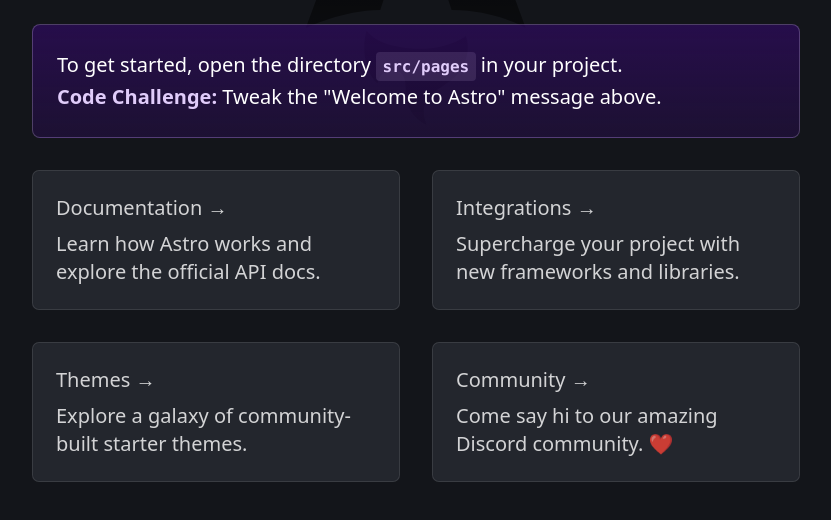
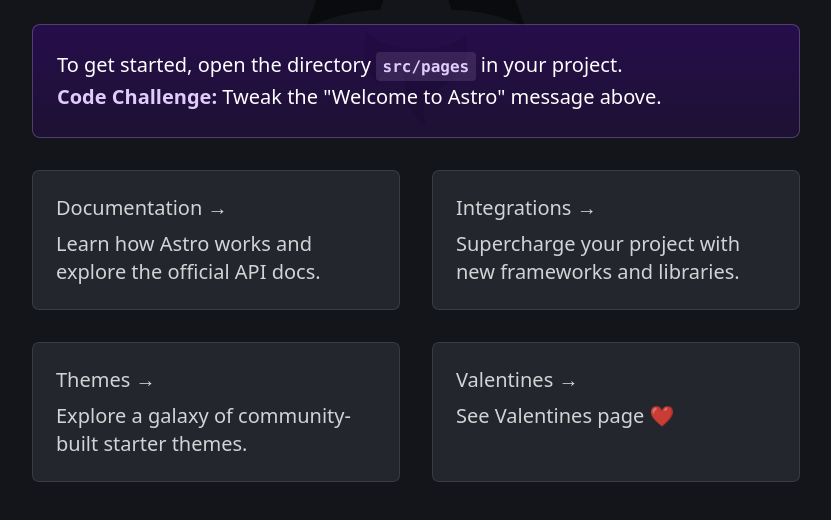
Before and after one commit to RyanLiu6/ryanliu6.xyz, an Astro site: page / in a window 1280 px wide. Shown: the part 120-640 px from the top of the page, without its empty margins (224-1055 px from the left). Built offline with nearby package versions, Linux system fonts and the light colour scheme; Astro itself is replaced by a stand-in of ours.

Commit message:
Adding valentine to card

```diff
--- a/src/pages/index.astro
+++ b/src/pages/index.astro
@@ -55,9 +55,9 @@
 				body="Explore a galaxy of community-built starter themes."
 			/>
 			<Card
-				href="https://astro.build/chat/"
-				title="Community"
-				body="Come say hi to our amazing Discord community. ❤️"
+				href="/valentines"
+				title="Valentines"
+				body="See Valentines page ❤️"
 			/>
 		</ul>
 	</main>
```
